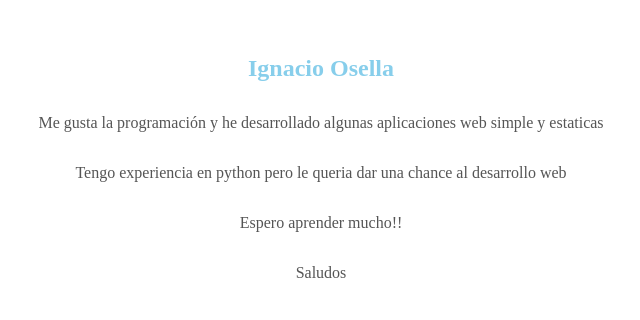
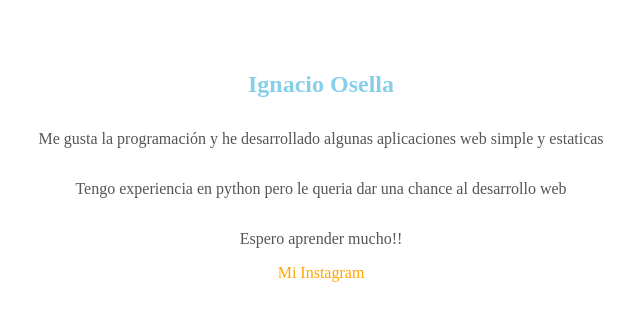
Before and after one commit to NachoOsella/Web-Personal, a plain HTML site: page index.html in a window 1280 px wide. Shown: the part 240-560 px from the top of the page, without its empty margins (319-959 px from the left). Drawn offline with Linux system fonts and the light colour scheme.

Commit message:
modificados:     index.html modificados:     styles.css

```diff
--- a/index.html
+++ b/index.html
@@ -11,7 +11,7 @@
     <p>Me gusta la programación y he desarrollado algunas aplicaciones web simple y estaticas</p>
     <p>Tengo experiencia en python pero le queria dar una chance al desarrollo web</p>
     <p>Espero aprender mucho!!</p>
-    <p>Saludos</p>
+    <a href="https://www.instagram.com/nacho_osella/">Mi Instagram</a>
 </body>
 
 </html>
--- a/styles.css
+++ b/styles.css
@@ -10,6 +10,13 @@ p {
     font-size: 16px;
 }
 
+/* Estilo para los links */
+a {
+    color: orange;
+    font-size: 16px;
+    text-decoration: none;
+}
+
 /* Estilo para centrar todo */
 body {
     display: flex;
```
